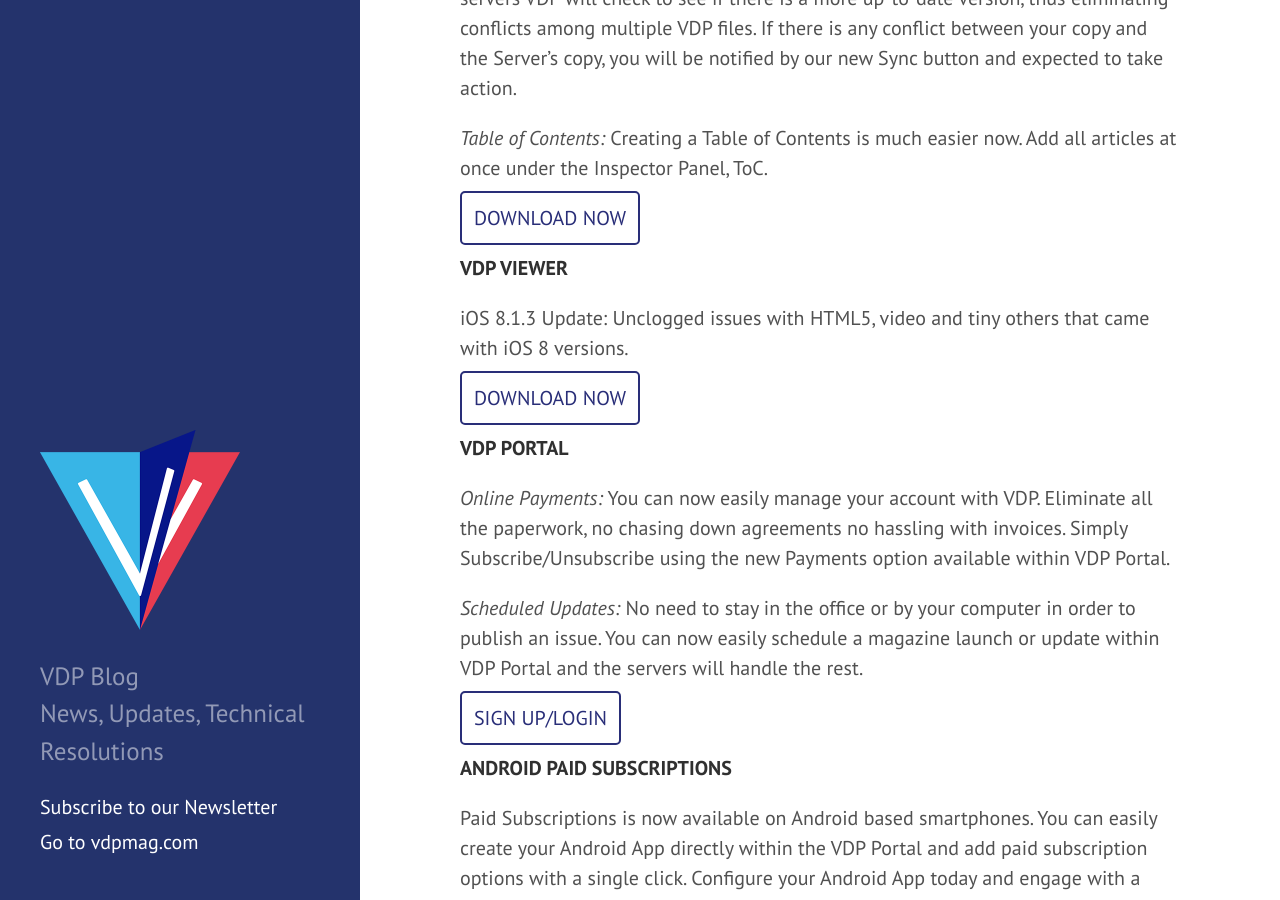
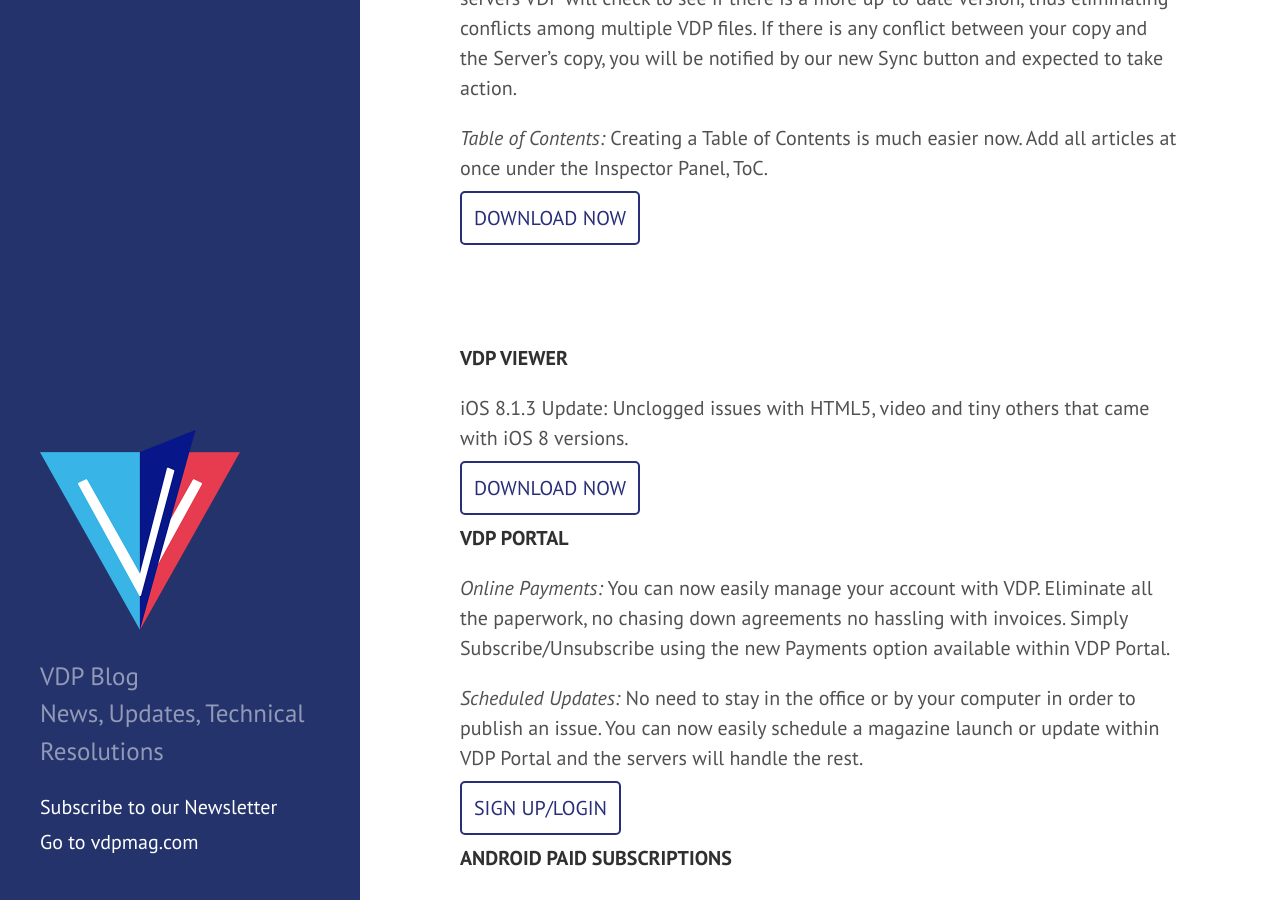
Before and after one commit to Valensas/blog.vdpmag.com, a Jekyll site: the page built from _posts/2015-02-10-VDP-Bundle-Update.md, in a window 1280 px wide and 900 px high, scrolled down 1047 px. Built offline with Jekyll 4.4.1, drawn with Linux system fonts in a browser that asks for light colours; Markdown is read by kramdown in place of the engine named in the settings; comment, search, counter and statistics services are not loaded.

Commit message:
Update 2015-02-10-VDP-Bundle-Update.md

```diff
--- a/_posts/2015-02-10-VDP-Bundle-Update.md
+++ b/_posts/2015-02-10-VDP-Bundle-Update.md
@@ -19,7 +19,7 @@ Hey there, we've finally managed to come around a new update. We know you've bee
 *Table of Contents:* Creating a Table of Contents is much easier now. Add all articles at once under the Inspector Panel, ToC.
 
 <a href="http://www.vdpmag.com/downloading" style="width: 227px; height: 56px; margin: 0px; border:2px solid #292e78; padding:12px; color:#292e78; text-decoration:none; border-radius:5px;" width="227">DOWNLOAD NOW</a>
-<br />
+<br /><br /><br /><br />
 
 **VDP VIEWER**
 
```
